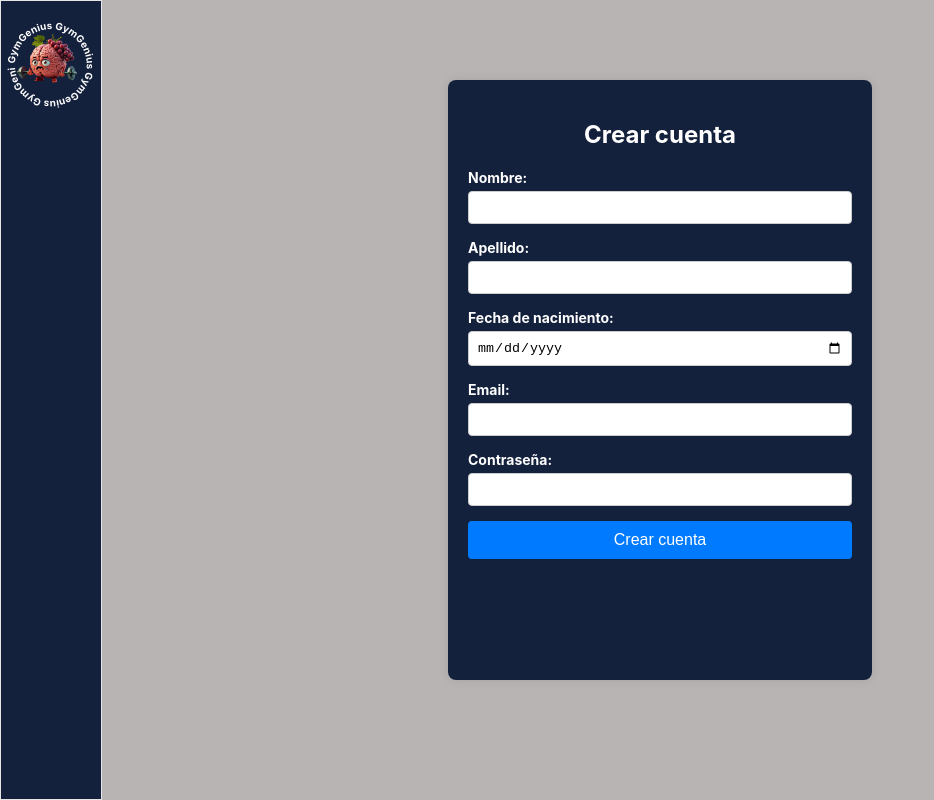
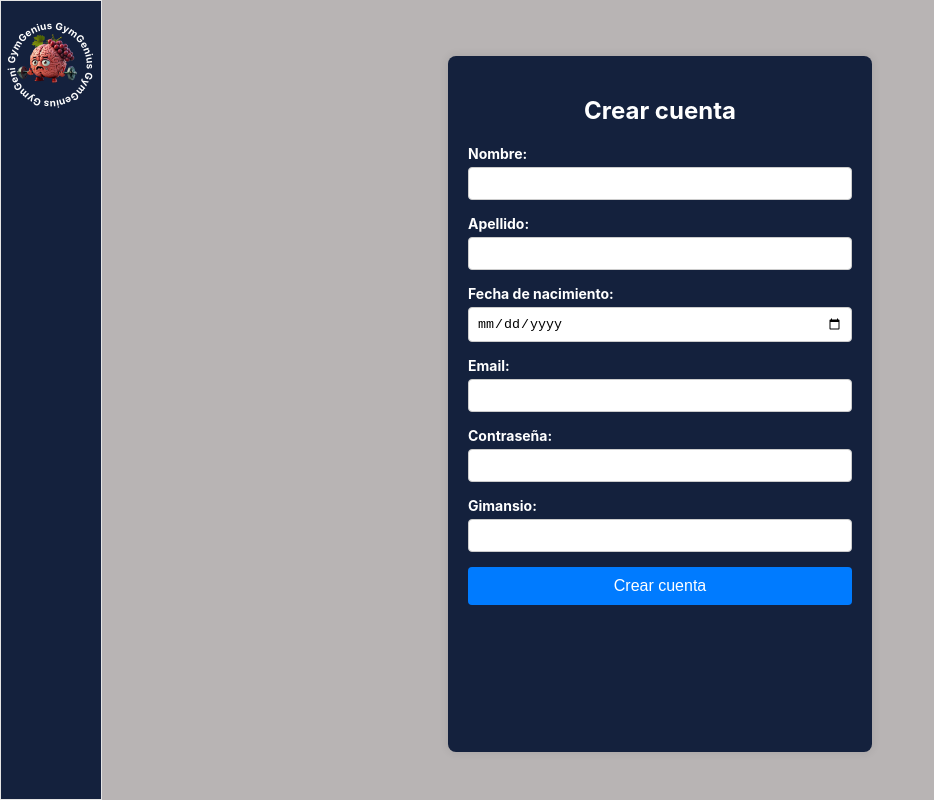
Before and after one commit to Isoldios/2024_PID_DuplaGalactica, a React (Create React App) app: page /create-account in a window 1280 px wide. Shown: the whole page, without its empty margins (0-934 px from the left). Built offline with nearby package versions, Linux system fonts and the light colour scheme.

Commit message:
making the functionality of the creation pages

```diff
--- a/src/App.css
+++ b/src/App.css
@@ -364,8 +364,8 @@ iframe {
   box-shadow: 0px 0px 10px rgba(0, 0, 0, 0.1);
   width: 30%;
   left: 35%;
-  top: 10%;
-  height: 70%;
+  top: 7%;
+  height: 82%;
   text-align: center;
   position:absolute
 }
--- a/src/components/Create_Account.jsx
+++ b/src/components/Create_Account.jsx
@@ -7,12 +7,39 @@ export default function CreateClass() {
     const [date, setDate] = useState('');
     const [email, setEmail] = useState('');
     const [password, setPassword] = useState('');
+    const [gym, setGym] = useState('');
 
-    const day = (dateString) => {
-      const date = new Date(dateString);
-      const daysOfWeek = ['Domingo', 'Lunes', 'Martes', 'Miércoles', 'Jueves', 'Viernes', 'Sábado'];
-      return daysOfWeek[date.getDay()];
-    };
+    const createAccount = async () => {
+
+        try {
+          const response = await fetch('http://localhost:5000/sign_in', {
+            method: 'POST',
+            headers: {
+              'Content-Type': 'application/json',
+            },
+            body: JSON.stringify({
+              Name: name,
+              Lastname: lastName,
+              Mail: email,
+              Birthday: date,
+              Password: password,
+              Gym: gym,
+            }),
+          });
+          if (response.ok) {
+            const data = await response.json();
+            alert("¡Cuenta creada exitosamente!");
+          } else {
+            console.error("Error en la respuesta de la API:", response.statusText);
+            alert("Error al crear la Cuenta ");
+          }
+        } catch (error) {
+          console.log(name,date,hour,day(date),permanent)
+          console.error("Error en el servidor:", error);
+          alert("Error en el servidor");
+        }
+      };
+
 
     return (
     <div className='App'>
@@ -85,6 +112,16 @@ export default function CreateClass() {
                         onChange={(e) => setPassword(e.target.value)}
                     />
                 </div>
+                <div className="input-container">
+                    <label htmlFor="name">Gimansio:</label>
+                    <input
+                    type="text"
+                    id="gym"
+                    name="gym"
+                    value={gym}
+                    onChange={(e) => setGym(e.target.value)}
+                    />
+                </div>
                 <button type="submit" className='button_create_account'>
                     Crear cuenta
                 </button>
```
Also changed, not shown: 1 other file (tests, documents, lock files or other folders).
